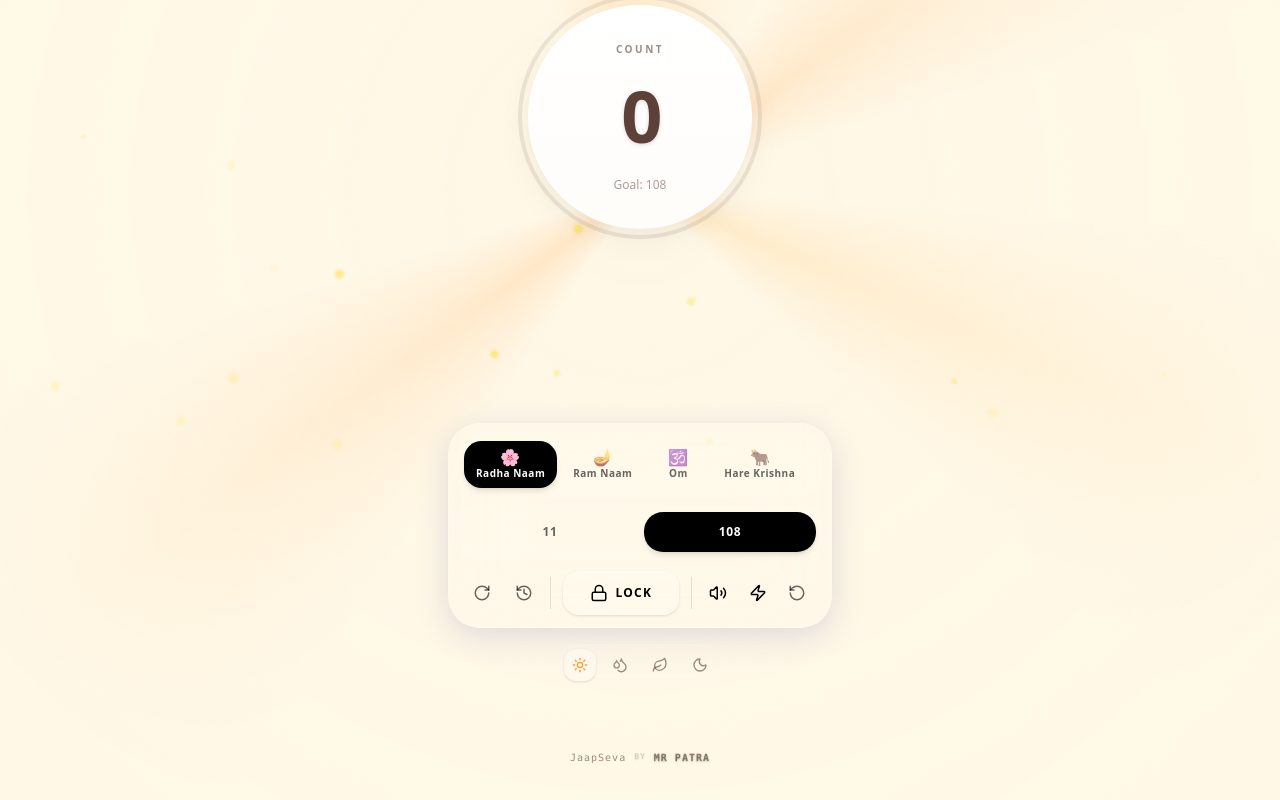
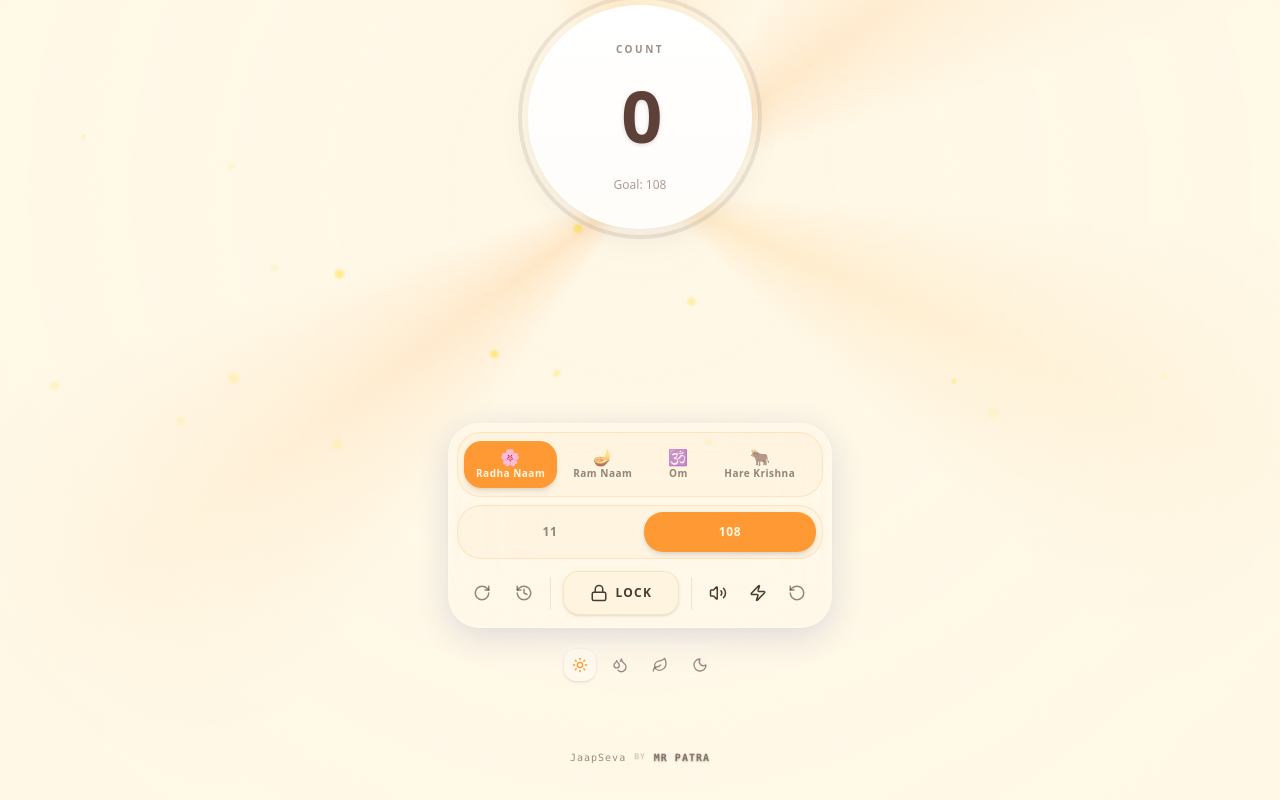
Before and after one commit to amitkumarpatra99/JaapSeva, a Next.js app: page / in a window 1280 px wide. Shown: the part 442-1242 px from the top of the page. Built offline with nearby package versions, Linux system fonts and the light colour scheme; a web font is replaced by a local one.

Commit message:
style: Update UI components for consistency and improved accessibility

```diff
--- a/src/components/ConfirmationModal.tsx
+++ b/src/components/ConfirmationModal.tsx
@@ -30,27 +30,27 @@ export default function ConfirmationModal({
   if (!mounted || !isOpen) return null;
 
   return createPortal(
-    <div className="fixed inset-0 z-50 flex items-center justify-center p-4 bg-black/20 backdrop-blur-sm animate-in fade-in duration-300">
-      <div className="bg-white/10 backdrop-blur-2xl border border-white/20 rounded-[2rem] shadow-[0_8px_32px_0_rgba(31,38,135,0.15)] w-full max-w-sm overflow-hidden animate-in zoom-in-95 duration-300">
+    <div className="fixed inset-0 z-50 flex items-center justify-center p-4 bg-black/30 backdrop-blur-sm animate-in fade-in duration-300">
+      <div className="bg-background/95 backdrop-blur-2xl border border-jaap-primary/20 rounded-[2rem] shadow-[0_8px_32px_0_rgba(31,38,135,0.15)] w-full max-w-sm overflow-hidden animate-in zoom-in-95 duration-300">
         <div className="p-6 space-y-4">
           <div className="flex items-center justify-between">
-            <h3 className="text-xl font-bold text-white tracking-wide drop-shadow-sm">{title}</h3>
+            <h3 className="text-xl font-bold text-foreground tracking-wide drop-shadow-sm">{title}</h3>
             <button
               onClick={onClose}
-              className="text-white/60 hover:text-white transition-colors p-1 hover:bg-white/20 rounded-full"
+              className="text-foreground/60 hover:text-foreground transition-colors p-1 hover:bg-jaap-primary/10 rounded-full"
             >
               <X size={20} />
             </button>
           </div>
 
-          <p className="text-white/80 font-medium leading-relaxed">
+          <p className="text-foreground/80 font-medium leading-relaxed">
             {message}
           </p>
 
           <div className="flex gap-3 pt-4">
             <button
               onClick={onClose}
-              className="flex-1 px-4 py-3 rounded-2xl border border-white/10 text-white/70 font-bold text-sm hover:bg-white/10 transition-colors"
+              className="flex-1 px-4 py-3 rounded-2xl border border-jaap-primary/20 text-foreground/70 font-bold text-sm hover:bg-jaap-primary/10 transition-colors"
             >
               Cancel
             </button>
@@ -59,7 +59,7 @@ export default function ConfirmationModal({
                 onConfirm();
                 onClose();
               }}
-              className="flex-1 px-4 py-3 rounded-2xl bg-black text-white font-bold text-sm shadow-lg hover:scale-[1.02] border border-white/10 transition-all"
+              className="flex-1 px-4 py-3 rounded-2xl bg-jaap-primary text-background font-bold text-sm shadow-lg hover:scale-[1.02] border border-jaap-primary/20 transition-all"
             >
               Reset
             </button>
--- a/src/components/ControlPanel.tsx
+++ b/src/components/ControlPanel.tsx
@@ -98,7 +98,7 @@ export default function ControlPanel({
       <div className="w-full bg-white/10 backdrop-blur-2xl border border-white/20 shadow-[0_8px_32px_0_rgba(31,38,135,0.15)] rounded-[2rem] p-2 flex flex-col gap-2">
 
         {/* Mantra Selector Row */}
-        <div className="flex items-center bg-white/5 rounded-[1.5rem] p-1.5 border border-white/10 gap-1 overflow-x-auto scrollbar-none">
+        <div className="flex items-center bg-jaap-primary/5 rounded-[1.5rem] p-1.5 border border-jaap-primary/20 gap-1 overflow-x-auto scrollbar-none">
           {allMantras.map((mantra) => (
             <div key={mantra.id} className="relative flex-shrink-0">
               <button
@@ -111,8 +111,8 @@ export default function ControlPanel({
                 className={cn(
                   "flex flex-col items-center justify-center gap-0.5 px-3 py-2 rounded-[1.1rem] font-bold text-[9px] md:text-[10px] tracking-wider transition-all duration-300 min-w-[60px]",
                   selectedMantra.id === mantra.id
-                    ? "bg-black text-white shadow-md"
-                    : "text-black/60 hover:bg-black/5 hover:text-black",
+                    ? "bg-jaap-primary text-background shadow-md"
+                    : "text-foreground/60 hover:bg-jaap-primary/10 hover:text-foreground",
                   isLocked && "opacity-50 cursor-not-allowed hover:bg-transparent"
                 )}
               >
@@ -137,7 +137,7 @@ export default function ControlPanel({
             disabled={isLocked}
             className={cn(
               "flex-shrink-0 flex flex-col items-center justify-center gap-0.5 px-3 py-2 rounded-[1.1rem] font-bold text-[9px] md:text-[10px] tracking-wider transition-all duration-300 min-w-[60px] border-2 border-dashed",
-              "text-black/60 hover:bg-black/5 hover:text-black border-black/20 hover:border-black/40",
+              "text-foreground/60 hover:bg-jaap-primary/10 hover:text-foreground border-foreground/20 hover:border-jaap-primary/40",
               isLocked && "opacity-50 cursor-not-allowed hover:bg-transparent"
             )}
             title="Add custom mantra"
@@ -148,7 +148,7 @@ export default function ControlPanel({
         </div>
 
         {/* Presets Row (count targets) */}
-        <div className="flex justify-between items-center bg-white/5 rounded-[1.5rem] p-1.5 border border-white/10 gap-2">
+        <div className="flex justify-between items-center bg-jaap-primary/5 rounded-[1.5rem] p-1.5 border border-jaap-primary/20 gap-2">
           {PRESETS.map((target) => (
             <button
               key={target}
@@ -157,8 +157,8 @@ export default function ControlPanel({
               className={cn(
                 "flex-1 py-4 md:py-3 rounded-[1.2rem] font-bold text-sm md:text-xs tracking-wider transition-all duration-300",
                 selectedTarget === target
-                  ? "bg-black text-white shadow-md scale-100"
-                  : "text-black/60 hover:bg-black/5 hover:text-black",
+                  ? "bg-jaap-primary text-background shadow-md scale-100"
+                  : "text-foreground/60 hover:bg-jaap-primary/10 hover:text-foreground",
                 isLocked && "opacity-50 cursor-not-allowed hover:bg-transparent"
               )}
             >
@@ -175,7 +175,7 @@ export default function ControlPanel({
             <button
               onClick={onUndo}
               disabled={isLocked}
-              className="flex-1 flex justify-center items-center gap-2 text-black/60 hover:text-black transition-all text-[10px] font-bold uppercase tracking-widest py-4 md:py-3 rounded-2xl hover:bg-black/5 group disabled:opacity-50 disabled:cursor-not-allowed"
+              className="flex-1 flex justify-center items-center gap-2 text-foreground/60 hover:text-foreground transition-all text-[10px] font-bold uppercase tracking-widest py-4 md:py-3 rounded-2xl hover:bg-jaap-primary/10 group disabled:opacity-50 disabled:cursor-not-allowed"
               title="Undo"
             >
               <RotateCcw size={18} className="-scale-x-100 group-hover:-rotate-12 transition-transform" />
@@ -183,14 +183,14 @@ export default function ControlPanel({
 
             <button
               onClick={onShowHistory}
-              className="flex-1 flex justify-center items-center gap-2 text-black/60 hover:text-black transition-all text-[10px] font-bold uppercase tracking-widest py-4 md:py-3 rounded-2xl hover:bg-black/5"
+              className="flex-1 flex justify-center items-center gap-2 text-foreground/60 hover:text-foreground transition-all text-[10px] font-bold uppercase tracking-widest py-4 md:py-3 rounded-2xl hover:bg-jaap-primary/10"
               title="History"
             >
               <History size={18} />
             </button>
           </div>
 
-          <div className="w-px h-8 bg-black/10" />
+          <div className="w-px h-8 bg-foreground/10" />
 
           {/* Center Lock */}
           <button
@@ -198,8 +198,8 @@ export default function ControlPanel({
             className={cn(
               "flex-[1.5] flex justify-center items-center gap-2 transition-all text-xs font-bold uppercase tracking-widest py-4 md:py-3 rounded-2xl border shadow-sm mx-1",
               isLocked
-                ? "bg-black text-white border-black/10 shadow-md"
-                : "bg-white/10 text-black hover:text-black/70 hover:bg-white/30 border-white/20 hover:shadow-md active:scale-95"
+                ? "bg-jaap-primary text-background border-jaap-primary/20 shadow-md"
+                : "bg-jaap-primary/5 text-foreground hover:text-foreground/80 hover:bg-jaap-primary/10 border-jaap-primary/20 hover:shadow-md active:scale-95"
             )}
           >
             <Lock size={18} />
@@ -208,7 +208,7 @@ export default function ControlPanel({
             <span className="md:hidden">{isLocked ? "Unlock" : "Lock"}</span>
           </button>
 
-          <div className="w-px h-8 bg-black/10" />
+          <div className="w-px h-8 bg-foreground/10" />
 
           {/* Right Group: Sound, Haptic, Reset */}
           <div className="flex flex-[1.5] gap-1">
@@ -217,8 +217,8 @@ export default function ControlPanel({
             <button
               onClick={onToggleSound}
               className={cn(
-                "flex-1 flex justify-center items-center gap-2 transition-all text-[10px] font-bold uppercase tracking-widest py-4 md:py-3 rounded-2xl hover:bg-black/5",
-                soundEnabled ? "text-black" : "text-black/40"
+                "flex-1 flex justify-center items-center gap-2 transition-all text-[10px] font-bold uppercase tracking-widest py-4 md:py-3 rounded-2xl hover:bg-jaap-primary/10",
+                soundEnabled ? "text-foreground" : "text-foreground/40"
               )}
               title={soundEnabled ? "Mute Sound" : "Enable Sound"}
             >
@@ -229,8 +229,8 @@ export default function ControlPanel({
             <button
               onClick={onToggleHaptic}
               className={cn(
-                "flex-1 flex justify-center items-center gap-2 transition-all text-[10px] font-bold uppercase tracking-widest py-4 md:py-3 rounded-2xl hover:bg-black/5",
-                hapticEnabled ? "text-black" : "text-black/40"
+                "flex-1 flex justify-center items-center gap-2 transition-all text-[10px] font-bold uppercase tracking-widest py-4 md:py-3 rounded-2xl hover:bg-jaap-primary/10",
+                hapticEnabled ? "text-foreground" : "text-foreground/40"
               )}
               title={hapticEnabled ? "Disable Vibration" : "Enable Vibration"}
             >
@@ -240,7 +240,7 @@ export default function ControlPanel({
             {/* Reset */}
             <button
               onClick={onResetRequest}
-              className="flex-1 flex justify-center items-center gap-2 text-black/60 hover:text-red-600 transition-all text-[10px] font-bold uppercase tracking-widest py-4 md:py-3 rounded-2xl hover:bg-black/5 group"
+              className="flex-1 flex justify-center items-center gap-2 text-foreground/60 hover:text-red-500 transition-all text-[10px] font-bold uppercase tracking-widest py-4 md:py-3 rounded-2xl hover:bg-jaap-primary/10 group"
               title="Reset"
             >
               <RotateCcw size={18} className="group-hover:rotate-180 transition-transform duration-500" />
```
Also changed, not shown: src/components/AddMantraModal.tsx (+13 -13 lines), src/components/HistoryModal.tsx (+12 -12 lines).
